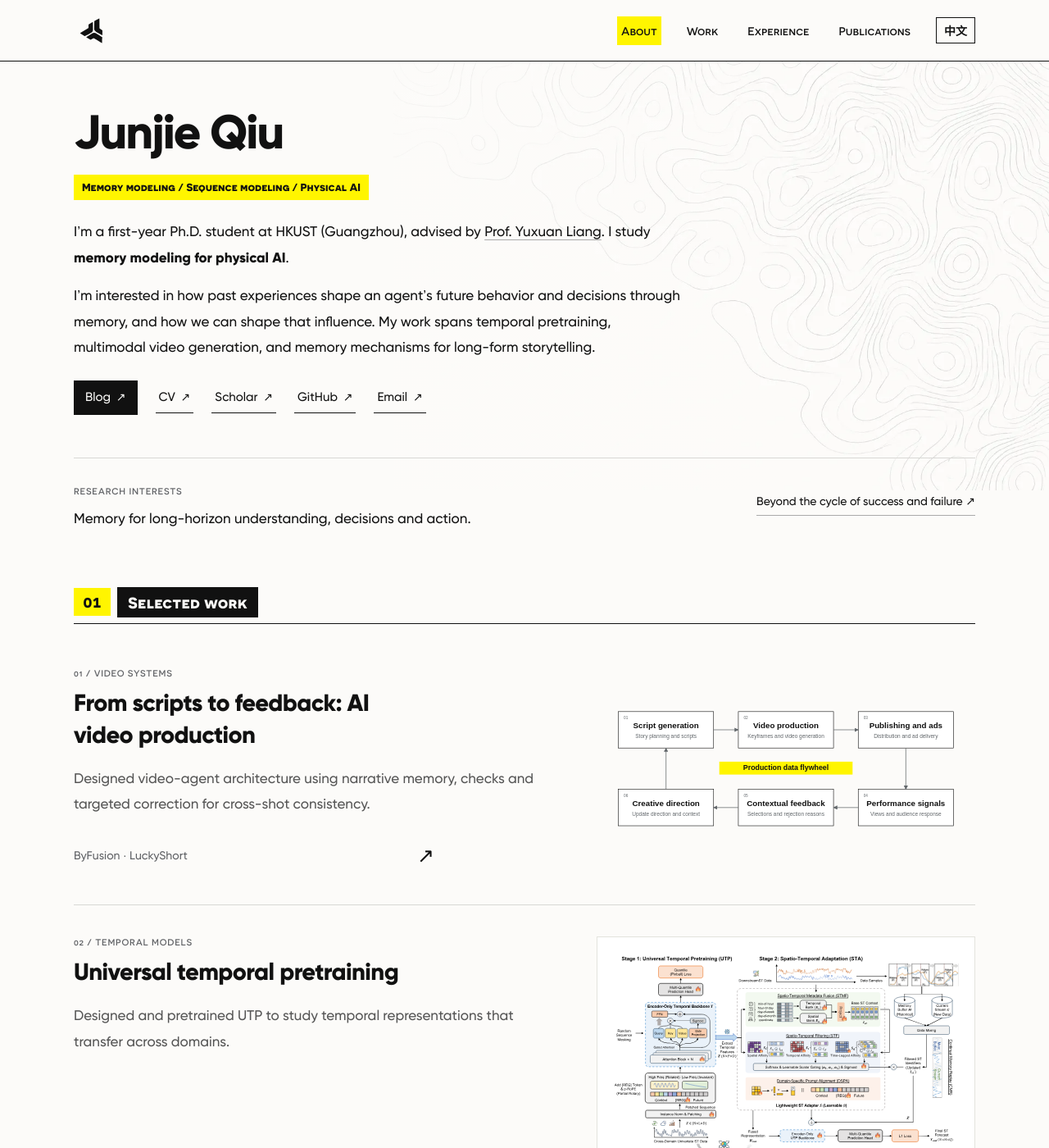
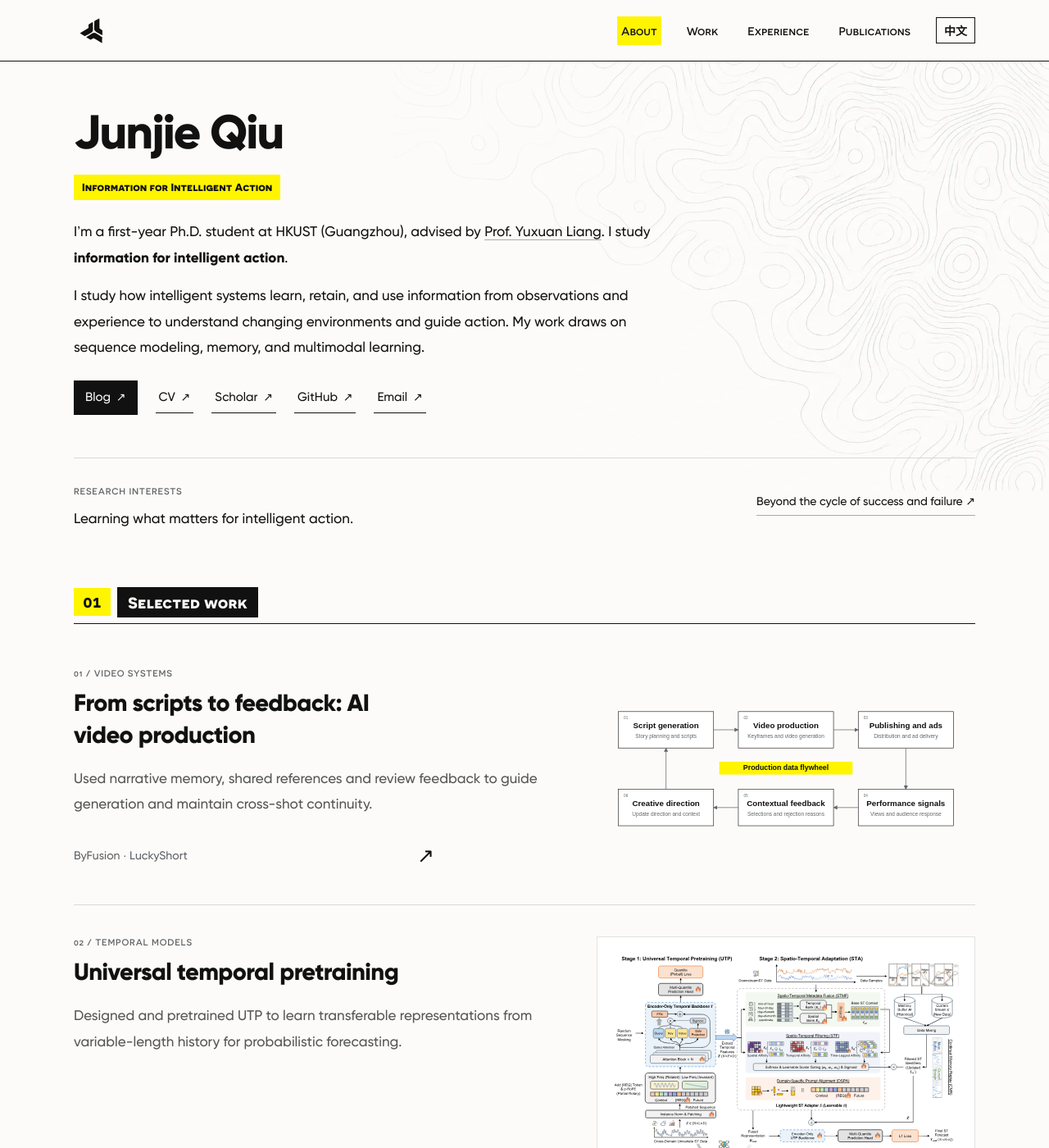
Before and after one commit to jayjunjieqiu/jayjunjieqiu.github.io, a Jekyll site: the page built from index.html, in a window 1280 px wide and 1400 px high. Shown: the whole window at 82% size. Built offline with Jekyll 4.4.1, drawn with Linux system fonts in a browser that asks for light colours.

Commit message:
Update research direction and resumes

```diff
--- a/_data/home.yml
+++ b/_data/home.yml
@@ -1,17 +1,15 @@
 intro: >-
   I’m a first-year Ph.D. student at HKUST (Guangzhou), advised by
   <a href="https://yuxuanliang.com/">Prof. Yuxuan Liang</a>.
-  I study <strong>memory modeling for physical AI</strong>.
+  I study <strong>information for intelligent action</strong>.
 perspective: >-
-  I’m interested in how past experiences shape an agent’s future behavior and
-  decisions through memory, and how we can shape that influence. My work spans
-  temporal pretraining, multimodal video generation, and memory mechanisms for
-  long-form storytelling.
+  I study how intelligent systems learn, retain, and use information from
+  observations and experience to understand changing environments and guide
+  action. My work draws on sequence modeling, memory, and multimodal learning.
 cv: "/assets/files/resume.pdf"
 
 research_interests: >-
-  I study how past experiences shape an agent’s future behavior and decisions
-  through memory, and how we can shape that influence.
+  Learning what matters for intelligent action.
 
 experience:
   - organisation: ByFusion · LuckyShort
@@ -20,14 +18,14 @@ experience:
     role: Architect · AI Video Generation
     start: Mar. 2026
     end: Sep. 2026
-    description: Led video-agent architecture for AI short-drama production, connecting long-form planning, narrative memory, controllable generation, and feedback on visual consistency.
+    description: Led video-agent architecture for AI short-drama production, using narrative memory, shared references, and review feedback to guide generation and preserve continuity.
   - organisation: Hong Kong University of Science and Technology (Guangzhou)
     logo: /assets/images/badges/HKUST-GZ-horizontal.webp
     logo_alt: HKUST Guangzhou logo
     role: Research Assistant · Temporal Modeling
     start: Aug. 2025
     end: Aug. 2026
-    description: Designed and pretrained temporal models for cross-domain forecasting, with variable-length context, quantile prediction, and efficient downstream adaptation.
+    description: Designed and pretrained temporal models for cross-domain forecasting, learning transferable representations from variable-length history for probabilistic forecasting.
   - organisation: Huawei · 2012 Laboratories
     logo: /assets/images/badges/Huawei-horizontal.webp
     logo_alt: Huawei logo
--- a/_data/home_ui.json
+++ b/_data/home_ui.json
@@ -8,7 +8,7 @@
     "interests": "Research interests",
     "publications": "Publications",
     "education": "Education",
-    "tag": "Memory modeling / Sequence modeling / Physical AI",
+    "tag": "Information for Intelligent Action",
     "skip": "Skip to content",
     "back": "Back to top",
     "method": "Method & evaluation",
@@ -24,7 +24,7 @@
     "home": "Home",
     "back_home": "← Back home",
     "publication_intro": "Learning transferable temporal representations, from foundation model pretraining to efficient adaptation.",
-    "description": "Junjie Qiu — Ph.D. student at HKUST (Guangzhou), studying memory modeling for physical AI and long-horizon memory in dynamic environments."
+    "description": "Junjie Qiu — Ph.D. student at HKUST (Guangzhou), studying information for intelligent action."
   },
   "zh": {
     "name": "邱俊杰",
@@ -35,7 +35,7 @@
     "interests": "研究兴趣",
     "publications": "学术论文",
     "education": "教育经历",
-    "tag": "记忆建模 / 序列建模 / 物理人工智能",
+    "tag": "智能行动中的信息建模",
     "skip": "跳转至正文",
     "back": "返回顶部",
     "method": "方法与评估",
@@ -51,6 +51,6 @@
     "home": "首页",
     "back_home": "← 返回首页",
     "publication_intro": "研究可迁移的时序表征，涵盖基础模型预训练与高效适配。",
-    "description": "邱俊杰，香港科技大学（广州）博士生，研究面向物理 AI 的记忆建模，以及动态环境中的长时记忆。"
+    "description": "邱俊杰，香港科技大学（广州）博士生，研究智能行动中的信息建模。"
   }
 }
--- a/_data/research_areas.json
+++ b/_data/research_areas.json
@@ -1,8 +1,8 @@
 {
   "zh": {
     "technical_label": "技术问题",
-    "technical_title": "<span>面向物理 AI 的</span><span>记忆建模</span>",
-    "technical_text": "我关注过去的经历如何通过记忆影响智能体未来的行为与决策，以及我们如何塑造这种影响。",
+    "technical_title": "智能行动中的信息建模",
+    "technical_text": "学习对智能行动重要的信息。",
     "technical_link": "相关研究与论文",
     "lifelong_label": "社会问题",
     "lifelong_title": "走出成败的循环",
@@ -33,8 +33,8 @@
   },
   "en": {
     "technical_label": "Technical question",
-    "technical_title": "<span>Memory modeling</span> <span>for physical AI</span>",
-    "technical_text": "I study how past experiences shape an agent’s future behavior and decisions through memory, and how we can shape that influence.",
+    "technical_title": "Information for Intelligent Action",
+    "technical_text": "Learning what matters for intelligent action.",
     "technical_link": "Research and publications",
     "lifelong_label": "Societal question",
     "lifelong_title": "Beyond the cycle of success and failure",
--- a/_includes/home_content.html
+++ b/_includes/home_content.html
@@ -28,13 +28,13 @@
   </aside>
 </section>
 
-{% assign areas = site.data.research_areas[lang] %}<section class="research-brief shell" id="interests"><div><small>{% if lang == 'zh' %}研究兴趣{% else %}RESEARCH INTERESTS{% endif %}</small><p>{% if lang == 'zh' %}记忆如何支持长期理解、判断与行动。{% else %}Memory for long-horizon understanding, decisions and action.{% endif %}</p></div><a href="{{ areas.path | relative_url }}">{{ areas.lifelong_title }} ↗</a></section>
+{% assign areas = site.data.research_areas[lang] %}<section class="research-brief shell" id="interests"><div><small>{% if lang == 'zh' %}研究兴趣{% else %}RESEARCH INTERESTS{% endif %}</small><p>{% if lang == 'zh' %}学习对智能行动重要的信息。{% else %}Learning what matters for intelligent action.{% endif %}</p></div><a href="{{ areas.path | relative_url }}">{{ areas.lifelong_title }} ↗</a></section>
 
 <section class="section shell portfolio-work" id="projects">
   <div class="section-heading"><span class="section-index">01</span><h2>{% if lang == 'zh' %}代表工作{% else %}Selected work{% endif %}</h2></div>
   <div class="work-grid">
-    <a class="work-card" href="{% if lang == 'zh' %}{{ '/zh/work/video/' | relative_url }}{% else %}{{ '/work/video/' | relative_url }}{% endif %}"><span class="work-index">01 / VIDEO SYSTEMS</span><h3>{% if lang == 'zh' %}从剧本到反馈的 AI 短剧生产{% else %}From scripts to feedback: AI video production{% endif %}</h3><p>{% if lang == 'zh' %}设计视频智能体架构，用叙事记忆、检查与局部纠正改善跨镜头一致性。{% else %}Designed video-agent architecture using narrative memory, checks and targeted correction for cross-shot consistency.{% endif %}</p><div class="work-visual production-preview"><img src="{{ '/assets/diagrams/production-' | append:lang | append:'.svg' | relative_url }}" alt="Production data flywheel" width="960" height="400" loading="lazy"></div><div class="work-foot">ByFusion · LuckyShort <span>↗</span></div></a>
-    <a class="work-card" href="{% if lang == 'zh' %}{{ '/zh/work/utp/' | relative_url }}{% else %}{{ '/work/utp/' | relative_url }}{% endif %}"><span class="work-index">02 / TEMPORAL MODELS</span><h3>{% if lang == 'zh' %}通用时序预训练{% else %}Universal temporal pretraining{% endif %}</h3><p>{% if lang == 'zh' %}设计并预训练 UTP，研究如何学习跨领域可迁移的时序表征。{% else %}Designed and pretrained UTP to study temporal representations that transfer across domains.{% endif %}</p><div class="work-visual"><img src="{{ '/assets/diagrams/factost-v2-framework.svg' | relative_url }}" alt="" width="800" loading="lazy"></div><div class="work-foot">FactoST-v2 <span>↗</span></div></a>
+    <a class="work-card" href="{% if lang == 'zh' %}{{ '/zh/work/video/' | relative_url }}{% else %}{{ '/work/video/' | relative_url }}{% endif %}"><span class="work-index">01 / VIDEO SYSTEMS</span><h3>{% if lang == 'zh' %}从剧本到反馈的 AI 短剧生产{% else %}From scripts to feedback: AI video production{% endif %}</h3><p>{% if lang == 'zh' %}利用叙事记忆、共享参考与审阅反馈，指导生成并维护跨镜头连续性。{% else %}Used narrative memory, shared references and review feedback to guide generation and maintain cross-shot continuity.{% endif %}</p><div class="work-visual production-preview"><img src="{{ '/assets/diagrams/production-' | append:lang | append:'.svg' | relative_url }}" alt="Production data flywheel" width="960" height="400" loading="lazy"></div><div class="work-foot">ByFusion · LuckyShort <span>↗</span></div></a>
+    <a class="work-card" href="{% if lang == 'zh' %}{{ '/zh/work/utp/' | relative_url }}{% else %}{{ '/work/utp/' | relative_url }}{% endif %}"><span class="work-index">02 / TEMPORAL MODELS</span><h3>{% if lang == 'zh' %}通用时序预训练{% else %}Universal temporal pretraining{% endif %}</h3><p>{% if lang == 'zh' %}设计并预训练 UTP，从变长历史中学习可迁移的时序表征，支持概率预测。{% else %}Designed and pretrained UTP to learn transferable representations from variable-length history for probabilistic forecasting.{% endif %}</p><div class="work-visual"><img src="{{ '/assets/diagrams/factost-v2-framework.svg' | relative_url }}" alt="" width="800" loading="lazy"></div><div class="work-foot">FactoST-v2 <span>↗</span></div></a>
   </div>
 </section>
 <section class="section shell home-notes" id="blog"><div class="section-heading"><span class="section-index">02</span><h2>{% if lang == 'zh' %}博客{% else %}Blog{% endif %}</h2></div><a class="latest-note" href="https://blog.junjieqiu.com/{{ lang }}/notes/why-robots-need-memory/"><div class="latest-note-copy"><h3>{% if lang == 'zh' %}机器人为什么需要记忆？{% else %}Why do robots need memory?{% endif %}</h3><p>{% if lang == 'zh' %}从一个找杯子的例子，思考记忆如何影响下一步行动。{% else %}A missing cup offers a way into memory and the next action.{% endif %}</p></div><img class="latest-note-image" src="{{ '/assets/images/notes/why-robots-need-memory' | append:note_suffix | append:'.svg' | relative_url }}" alt="" width="720" height="450" loading="lazy"></a><a class="section-more" href="https://blog.junjieqiu.com/{{ lang }}/">{% if lang == 'zh' %}查看全部笔记{% else %}All notes{% endif %} ↗</a></section>
```
Also changed, not shown: _data/home_zh.json (+5 -5 lines), 2 other files.
